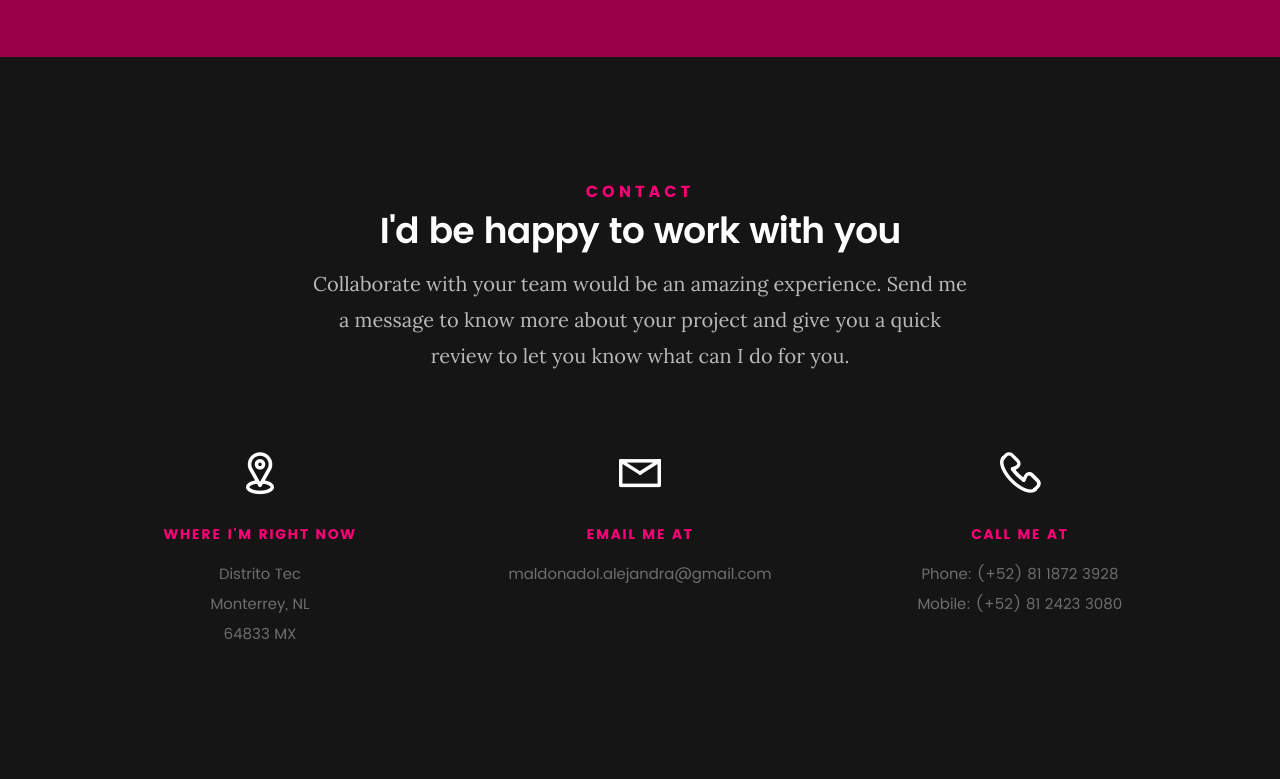
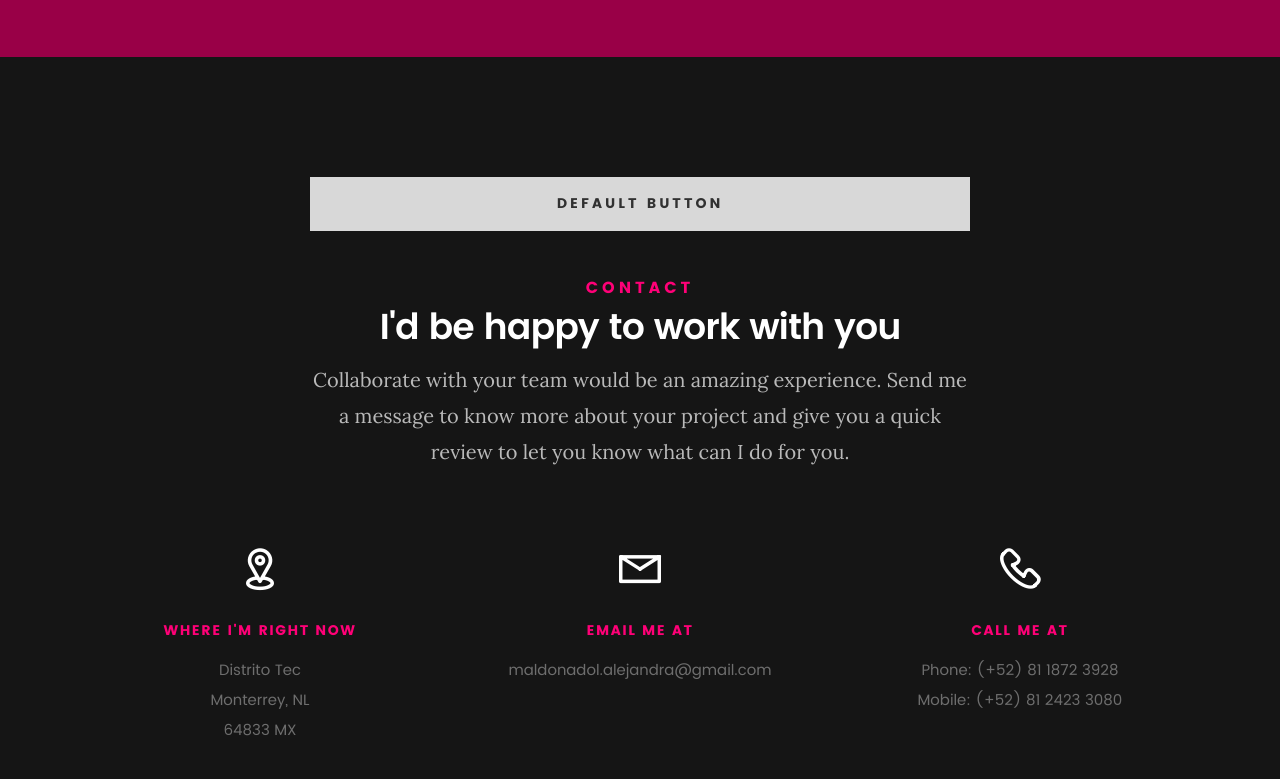
Before and after one commit to alejandra-maldonado/alejandra-maldonado.github.io, a plain HTML site: page index.html in a window 1280 px wide. Shown: the part 10020-10799 px from the top of the page. Before the commit the page ends 10772 px from the top, so only its background shows below. Drawn offline with Linux system fonts and the light colour scheme; files whose address does not match are found by name.

Commit message:
Boton para url nueva dentro del portafolio

```diff
--- a/index.html
+++ b/index.html
@@ -1138,7 +1138,10 @@
 		<div class="row section-intro">
    		<div class="col-twelve">
 
-   			<h5>Contact</h5>
+			<p>
+				<a class="button full-width" href="#">Default Button</a>
+			</p>
+				<h5>Contact</h5>
    			<h1>I'd be happy to work with you</h1>
 
    			<p class="lead">Collaborate with your team would be an amazing experience. Send me a message to know more about your project and give you a quick review to let you know what can I do for you.</p>
```
